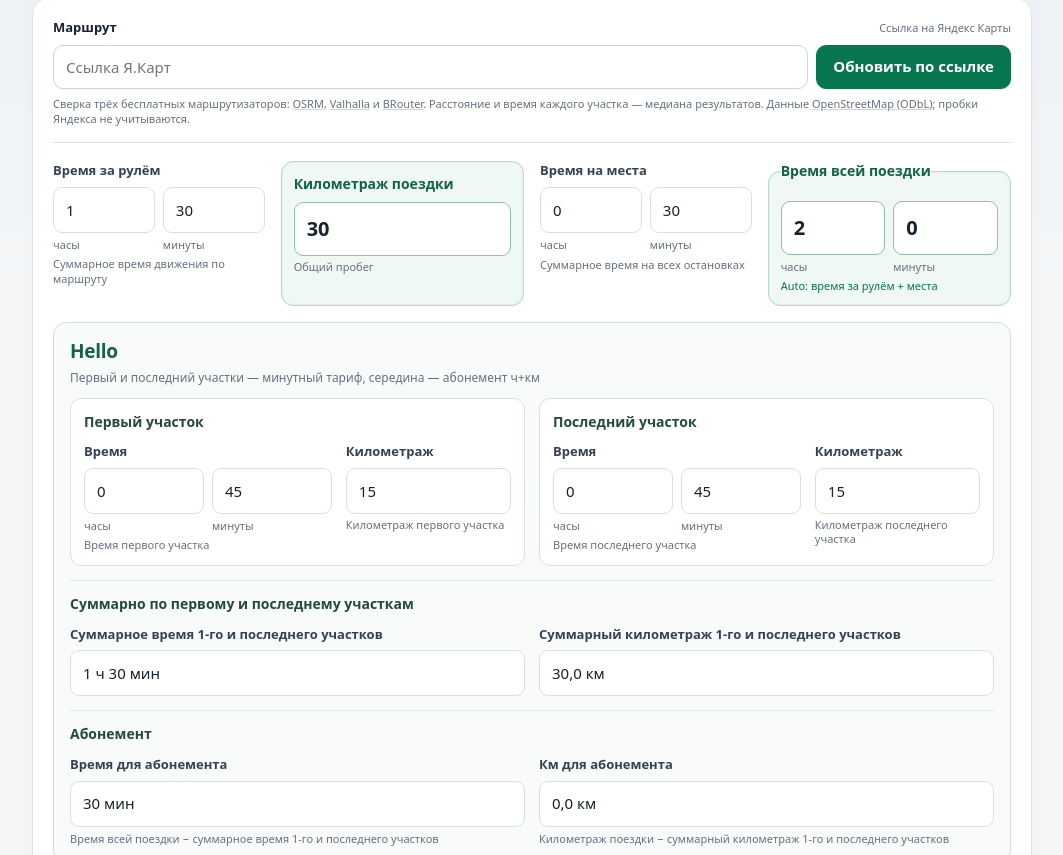
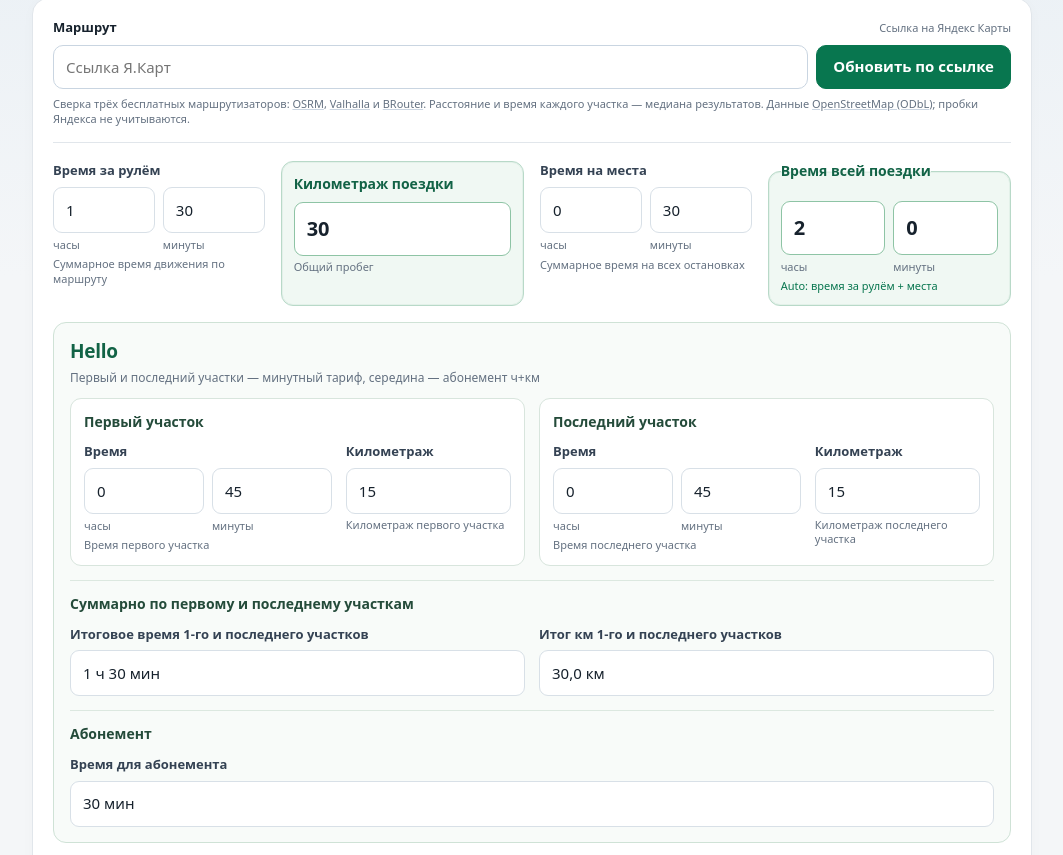
Before and after one commit to max8257479-max/max8257479-max.github.io, a plain HTML site: page index.html in a window 1280 px wide. Shown: the part 84-939 px from the top of the page, without its empty margins (108-1171 px from the left). Drawn offline with Linux system fonts and the light colour scheme.

Commit message:
ui: remove duplicate Hello package km block

```diff
--- a/index.html
+++ b/index.html
@@ -97,6 +97,7 @@ body{background:linear-gradient(180deg,#eaf0f5 0,#f4f6f8 360px);font:15px/1.45 s
 .hello-time-field label{display:block;font-size:13px;font-weight:700;margin:0 0 7px}
 .hello-subgroup{margin-top:14px;padding-top:13px;border-top:1px solid #dce8e0}
 .hello-derived-grid{display:grid;grid-template-columns:repeat(2,minmax(0,1fr));gap:14px}
+.hello-package-grid{grid-template-columns:minmax(0,1fr)}
 .hello-derived-grid .field{min-width:0}
 .hello-derived-grid output{display:flex;align-items:center;min-height:46px;padding:10px 12px;border:1px solid #d8e0e7;border-radius:9px;background:#fff;color:var(--ink);font-size:15px;font-variant-numeric:tabular-nums}
 .hello-derived-grid output.invalid{background:#fff3da;color:#815300;border-color:#e8d39f}
@@ -137,15 +138,14 @@ body{background:linear-gradient(180deg,#eaf0f5 0,#f4f6f8 360px);font:15px/1.45 s
  <section class="hello-subgroup">
   <h4>Суммарно по первому и последнему участкам</h4>
   <div class="hello-derived-grid">
-   <div class="field derived-field"><label>Суммарное время 1-го и последнего участков</label><output id="outerDriveTotal" aria-live="polite" for="firstDriveHours firstDriveMinutes lastDriveHours lastDriveMinutes">1 ч 30 мин</output></div>
-   <div class="field derived-field"><label>Суммарный километраж 1-го и последнего участков</label><output id="outerKmTotal" aria-live="polite" for="firstKm lastKm">30 км</output></div>
+   <div class="field derived-field"><label>Итоговое время 1-го и последнего участков</label><output id="outerDriveTotal" aria-live="polite" for="firstDriveHours firstDriveMinutes lastDriveHours lastDriveMinutes">1 ч 30 мин</output></div>
+   <div class="field derived-field"><label>Итог км 1-го и последнего участков</label><output id="outerKmTotal" aria-live="polite" for="firstKm lastKm">30 км</output></div>
   </div>
  </section>
  <section class="hello-subgroup">
   <h4>Абонемент</h4>
-  <div class="hello-derived-grid">
-   <div class="field derived-field"><label for="packageTime">Время для абонемента</label><output id="packageTime" aria-live="polite" for="tripHours tripMinutes outerDriveTotal">30 мин</output><small>Время всей поездки − суммарное время 1-го и последнего участков</small></div>
-   <div class="field derived-field"><label for="packageKm">Км для абонемента</label><output id="packageKm" aria-live="polite" for="km outerKmTotal">0 км</output><small>Километраж поездки − суммарный километраж 1-го и последнего участков</small></div>
+  <div class="hello-derived-grid hello-package-grid">
+   <div class="field derived-field"><label for="packageTime">Время для абонемента</label><output id="packageTime" aria-live="polite" for="tripHours tripMinutes outerDriveTotal">30 мин</output></div>
   </div>
  </section>
  <div id="helloPackageError" class="hello-km-error" aria-live="polite" hidden></div>
```
